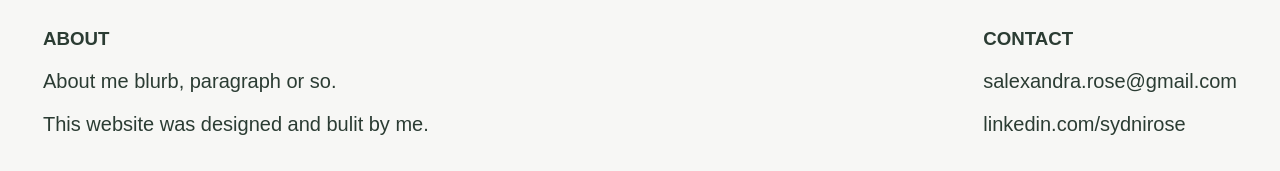
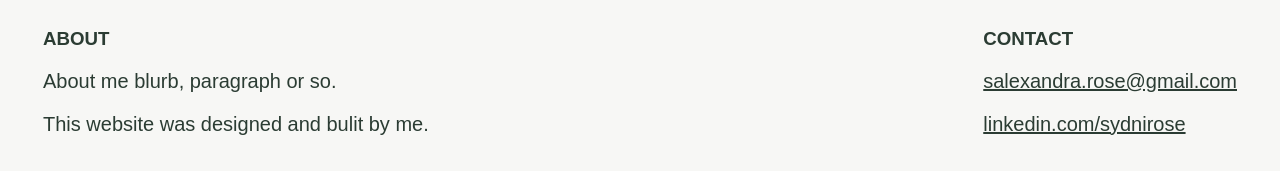
Before and after one commit to sydnirose/sydnirose, a React (Vite) app in the folder portfolio/: page / in a window 1280 px wide. Shown: the part 2368-2539 px from the top of the page. Built offline with nearby package versions, Linux system fonts and the light colour scheme; the HTML template or start-up script is replaced by a standard one; a web font is replaced by a local one.

Commit message:
footer links

```diff
--- a/portfolio/src/App.css
+++ b/portfolio/src/App.css
@@ -76,3 +76,7 @@ p {
     font-weight: 300;
     font-size: 20px;
 }
+
+.contact p {
+    text-decoration: underline;
+}
--- a/portfolio/src/views/Home.jsx
+++ b/portfolio/src/views/Home.jsx
@@ -45,8 +45,11 @@ export function Home() {
 
                 <div className="contact">
                     <h3>CONTACT</h3>
-                    <p>salexandra.rose@gmail.com</p>
-                    <p>linkedin.com/sydnirose</p>
+                    <Link to='javascript:void(0)'
+                        onClick={() => window.location = 'mailto:salexandra.rose@gmail.com'}>
+                        <p>salexandra.rose@gmail.com</p>
+                    </Link>
+                    <Link to="https://www.linkedin.com/in/sydni-rose-360b54194"><p>linkedin.com/sydnirose</p></Link>
                 </div>
                 </div>
             </footer>
--- a/portfolio/src/views/ProjectPage.css
+++ b/portfolio/src/views/ProjectPage.css
@@ -20,7 +20,7 @@ img {
     font-size: 16px;
     font-weight: 400;
     color: #809188;
-    text-transform: uppercase
+    text-transform: uppercase;
 }
 
 .description {
```
